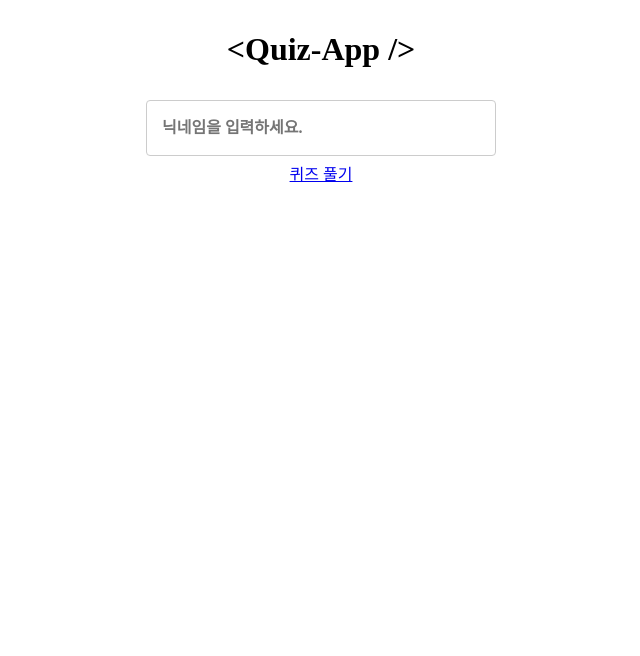
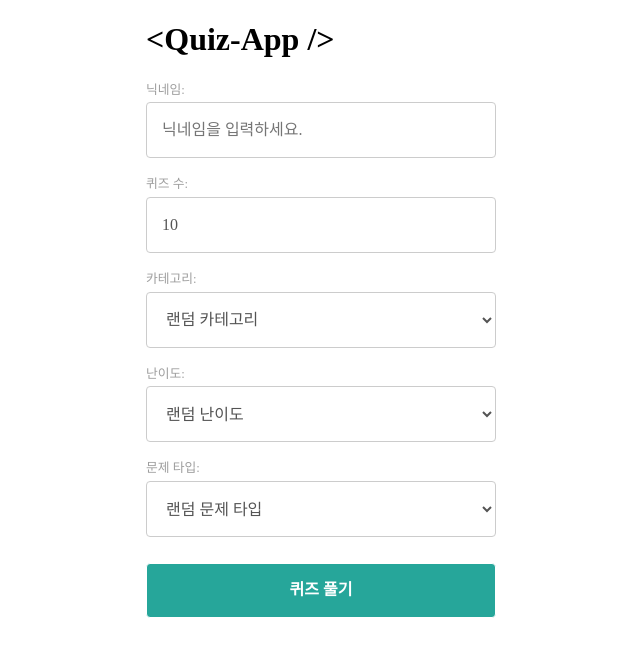
Before and after one commit to choyd93/trivia-quiz-app, a React (Create React App) app: page / in a window 1280 px wide. Shown: the top 656 px of the page, without its empty margins (319-959 px from the left). Built offline with nearby package versions, Linux system fonts and the light colour scheme.

Commit message:
feat: 퀴즈 수, 카테고리, 난이도, 문제타입 작성가능 하도록 추가

```diff
--- a/src/App.tsx
+++ b/src/App.tsx
@@ -2,8 +2,7 @@ import { BrowserRouter, Route, Routes } from 'react-router-dom';
 import Home from '@pages/Home';
 import Quiz from '@pages/Quiz';
 
-const App = () => {
-    return (
+const App = () => (
     <BrowserRouter>
         <Routes>
             <Route path="/" element={<Home />} />
@@ -11,6 +10,5 @@ const App = () => {
         </Routes>
     </BrowserRouter>
 );
-};
 
 export default App;
--- /dev/null
+++ b/src/assets/data/index.ts
@@ -0,0 +1,26 @@
+export const categories = [
+    'General Knowledge',
+    'Books',
+    'Film',
+    'Music',
+    'Musicals & Theatres',
+    'Television',
+    'Video Games',
+    'Board Games',
+    'Science & Nature',
+    'Computers',
+    'Mathematics',
+    'Mythology',
+    'Sports',
+    'Geography',
+    'History',
+    'Politics',
+    'Art',
+    'Celebrities',
+    'Animals',
+    'Vehicles',
+    'Comics',
+    'Gadgets',
+    'Japanese Anime & Manga',
+    'Cartoon & Animations',
+];
--- a/src/assets/icons/icons.tsx
+++ b/src/assets/icons/icons.tsx
@@ -1,7 +1,6 @@
 import React from 'react';
 
-const IdeaIcon = () => {
-    return (
+const IdeaIcon = () => (
     <svg
         version="1"
         xmlns="http://www.w3.org/2000/svg"
@@ -29,6 +28,5 @@ const IdeaIcon = () => {
         </g>
     </svg>
 );
-};
 
 export default IdeaIcon;
--- a/src/hooks/useQuizQuery.tsx
+++ b/src/hooks/useQuizQuery.tsx
@@ -3,12 +3,27 @@ import { QuizResponse } from '@api/types';
 import { getQuiz } from '@api/axios.custom';
 import { AxiosError } from 'axios';
 
-const UseQuizQuery = () => {
+interface UseQuizQueryProps {
+    amount: string;
+    category: string;
+    difficulty: string;
+    type: string;
+}
+
+const UseQuizQuery = ({
+    difficulty,
+    amount,
+    type,
+    category,
+}: UseQuizQueryProps) => {
     const { data, error, isLoading } = useQuery<
         QuizResponse,
         AxiosError,
         QuizResponse
-    >(['quizData'], () => getQuiz(), { retry: false, staleTime: Infinity });
+    >(['quizData'], () => getQuiz({ difficulty, amount, type, category }), {
+        retry: false,
+        staleTime: Infinity,
+    });
     return { data, isLoading, error };
 };
 
--- a/src/pages/Home/index.tsx
+++ b/src/pages/Home/index.tsx
@@ -1,33 +1,105 @@
 import React, { useState } from 'react';
-import { HomeWrap, NickNameInput } from '@pages/Home/styles';
-import { Link } from 'react-router-dom';
+import {
+    ContentInput,
+    EntranceButton,
+    HomeWrap,
+    QuizInputLabel,
+    QuizSelectBox,
+} from '@pages/Home/styles';
+import { categories } from '@assets/data';
+import { useNavigate } from 'react-router-dom';
 
 const Home = () => {
     const appName = '<Quiz-App />';
-    const [myNickname, setMyNickname] = useState('');
+    const navigate = useNavigate();
 
-    const handleInputNickName = (e: React.ChangeEvent<HTMLInputElement>) => {
-        setMyNickname(e.target.value);
+    const [mySelectQuizOption, setMySelectQuizOption] = useState({
+        nickName: '',
+        amount: '10',
+        category: 'any',
+        difficulty: 'any',
+        type: 'any',
+    });
+
+    const handleChangeSelectQuizOption = (
+        e: React.ChangeEvent<HTMLSelectElement | HTMLInputElement>,
+    ) => {
+        setMySelectQuizOption({
+            ...mySelectQuizOption,
+            [e.target.name]: e.target.value,
+        });
+    };
+
+    const handleSubmit = async (e: React.FormEvent<HTMLFormElement>) => {
+        e.preventDefault();
+        navigate('/quiz', {
+            state: { mySelectQuizOption },
+        });
     };
 
     return (
-        <>
+        <form onSubmit={handleSubmit}>
             <HomeWrap>
                 <h1>{appName}</h1>
             </HomeWrap>
             <HomeWrap>
-                <NickNameInput
+                <QuizInputLabel>닉네임:</QuizInputLabel>
+                <ContentInput
+                    name="nickName"
                     type="string"
                     placeholder="닉네임을 입력하세요."
-                    onChange={handleInputNickName}
-                    value={myNickname}
+                    onChange={handleChangeSelectQuizOption}
+                    value={mySelectQuizOption.nickName}
                 />
+                <QuizInputLabel>퀴즈 수: </QuizInputLabel>
+                <ContentInput
+                    name="amount"
+                    type="number"
+                    placeholder="10"
+                    min="1"
+                    onChange={handleChangeSelectQuizOption}
+                    value={mySelectQuizOption.amount}
+                />
+                <QuizInputLabel>카테고리:</QuizInputLabel>
+                <QuizSelectBox
+                    name="category"
+                    className="select"
+                    onChange={handleChangeSelectQuizOption}
+                    value={mySelectQuizOption.category}
+                >
+                    <option value="any">랜덤 카테고리</option>
+                    {categories.map((category, index) => (
+                        <option value={index + 9}>{category}</option>
+                    ))}
+                </QuizSelectBox>
+                <QuizInputLabel>난이도:</QuizInputLabel>
+                <QuizSelectBox
+                    name="difficulty"
+                    className="select"
+                    onChange={handleChangeSelectQuizOption}
+                    value={mySelectQuizOption.difficulty}
+                >
+                    <option value="any">랜덤 난이도</option>
+                    <option value="easy">easy</option>
+                    <option value="medium">medium</option>
+                    <option value="hard">hard</option>
+                </QuizSelectBox>
+                <QuizInputLabel>문제 타입:</QuizInputLabel>
+                <QuizSelectBox
+                    name="type"
+                    className="select"
+                    onChange={handleChangeSelectQuizOption}
+                    value={mySelectQuizOption.type}
+                >
+                    <option value="any">랜덤 문제 타입</option>
+                    <option value="multiple">다중 선택</option>
+                    <option value="boolean">true / false</option>
+                </QuizSelectBox>
             </HomeWrap>
             <HomeWrap>
-                {/*<EntranceButton type="button">퀴즈 풀기</EntranceButton>*/}
-                <Link to="/quiz">퀴즈 풀기</Link>
+                <EntranceButton type="submit">퀴즈 풀기</EntranceButton>
             </HomeWrap>
-        </>
+        </form>
     );
 };
 
--- a/src/pages/Home/styles.ts
+++ b/src/pages/Home/styles.ts
@@ -1,6 +1,6 @@
 import styled from 'styled-components';
 
-export const NickNameInput = styled.input`
+export const ContentInput = styled.input`
     vertical-align: middle;
     width: 350px;
     height: 56px;
@@ -16,26 +16,54 @@ export const NickNameInput = styled.input`
     background: none;
     padding: 0 15px;
     color: #545454;
-    font-weight: bold;
+    margin-bottom: 1rem;
 `;
 
 export const HomeWrap = styled.div`
-    display: flex;
     justify-content: center;
     margin: 10px auto;
     width: 350px;
     padding: 0;
+    a {
+        text-decoration: none;
+        color: black;
+    }
 `;
 
 export const EntranceButton = styled.button`
-    background: #ee6131;
-    border: 1px solid #ee6131;
+    background-color: #26a69a;
+    border: 1px solid #fff;
+    text-decoration: none;
     color: #fff;
     font-weight: 700;
     border-radius: 4px;
     display: block;
     padding: 0;
-    width: 100%;
+    width: 350px;
     height: 55px;
     max-width: 600px;
+    cursor: pointer;
+    &:hover {
+        background-color: #2bbbad;
+    }
 `;
+
+export const QuizInputLabel = styled.div`
+    display: inline-block;
+    max-width: 100%;
+    margin-bottom: 5px;
+    color: #9e9e9e;
+    font-size: 0.8rem;
+`;
+
+export const QuizSelectBox = styled.select`
+    width: 350px;
+    height: 56px;
+    color: #545454;
+    background: none;
+    border: 1px solid #cccccc;
+    border-radius: 4px;
+    font-size: 16px;
+    padding: 0 15px;
+    margin-bottom: 1rem;
+`;
--- a/src/pages/Quiz/QuizDetail/index.tsx
+++ b/src/pages/Quiz/QuizDetail/index.tsx
@@ -13,6 +13,7 @@ interface QuizDetailContainerProps {
     setQuizIndex: React.Dispatch<React.SetStateAction<number>>;
     correctPoint: number;
     setCorrectPoint: React.Dispatch<React.SetStateAction<number>>;
+    amount: string;
 }
 const QuizDetailContainer = ({
     data,
@@ -20,6 +21,7 @@ const QuizDetailContainer = ({
     setQuizIndex,
     correctPoint,
     setCorrectPoint,
+    amount,
 }: QuizDetailContainerProps) => {
     const [selectedAnswer, setSelectedAnswer] = useState(-1);
     const [correctAnswerIndex, setCorrectAnswerIndex] = useState(-1);
@@ -52,7 +54,7 @@ const QuizDetailContainer = ({
         setSelectedAnswer(-1);
     };
 
-    const isQuiz = quizIndex >= 0 && quizIndex < 10;
+    const isQuiz = quizIndex >= 0 && quizIndex < Number(amount);
 
     return (
         isQuiz && (
@@ -65,6 +67,7 @@ const QuizDetailContainer = ({
                     correctAnswerType={correctAnswerType}
                     setCorrectAnswerIndex={setCorrectAnswerIndex}
                     correctPoint={correctPoint}
+                    amount={amount}
                 />
                 {selectedAnswer !== -1 && (
                     <NextQuizButtonWrap>
--- a/src/pages/Quiz/index.tsx
+++ b/src/pages/Quiz/index.tsx
@@ -7,18 +7,23 @@ import UseTimer from '@hooks/useTimer';
 import { ContentWrap } from '@pages/Quiz/styles';
 import QuizDetailContainer from '@pages/Quiz/QuizDetail';
 import QuizDetailResult from '@pages/Quiz/QuizResult';
+import { useLocation } from 'react-router-dom';
 
 const Quiz = () => {
-    const { data, isLoading } = UseQuizQuery();
+    const { state } = useLocation();
+    const { nickName, amount } = state.mySelectQuizOption;
+
+    const { data, isLoading } = UseQuizQuery(state.mySelectQuizOption);
+    const { formattedTime, setIsRunning } = UseTimer();
+
     const [quizIndex, setQuizIndex] = useState(0);
     const [correctPoint, setCorrectPoint] = useState(0);
-    const { formattedTime, setIsRunning } = UseTimer();
 
     if (isLoading) {
         return <>로딩중</>;
     }
 
-    const isQuizChpter = quizIndex >= 0 && quizIndex < 10;
+    const isQuizChpter = quizIndex >= 0 && quizIndex <= Number(amount) - 1;
 
     return (
         <>
@@ -31,6 +36,7 @@ const Quiz = () => {
                         setQuizIndex={setQuizIndex}
                         setCorrectPoint={setCorrectPoint}
                         correctPoint={correctPoint}
+                        amount={amount}
                     />
                 )}
                 {!isQuizChpter && (
@@ -38,6 +44,8 @@ const Quiz = () => {
                         correctPoint={correctPoint}
                         ResultTime={formattedTime}
                         setIsRunning={setIsRunning}
+                        myNickName={nickName}
+                        amount={amount}
                     />
                 )}
             </ContentWrap>
```
Also changed, not shown: src/api/axios.custom.ts (+39 -4 lines), src/pages/Quiz/QuizDetail/detail.tsx (+7 -2 lines), src/pages/Quiz/QuizResult/index.tsx (+13 -4 lines), 1 other file (tests, documents, lock files or other folders). Lines whose indentation alone changed are shown as unchanged.
